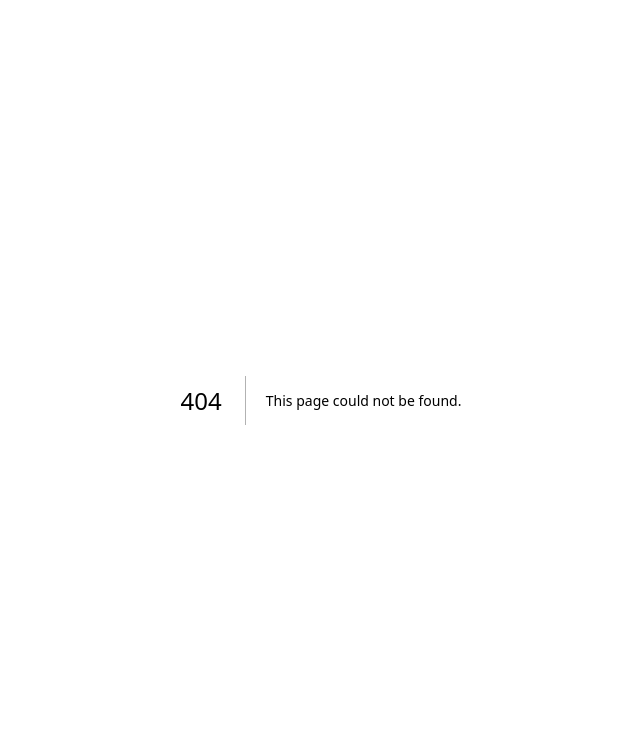
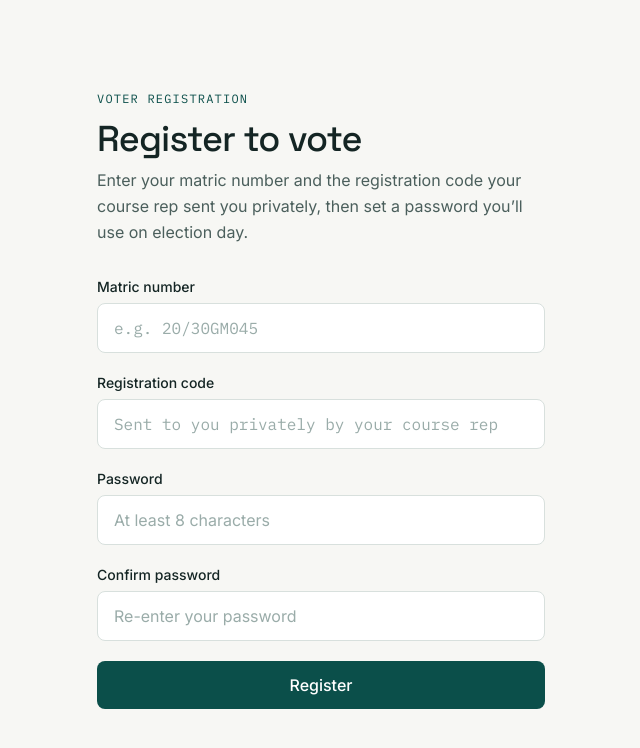
Before and after one commit to Jeremiah004/Nabmes-voting-platform, a Next.js app: page /register in a window 1280 px wide. Before the commit this address had no page. Shown: the top 748 px of the page, without its empty margins (319-959 px from the left). Built offline with nearby package versions, Linux system fonts and the light colour scheme.

Commit message:
Create page.js

```diff
--- /dev/null
+++ b/app/register/page.js
@@ -0,0 +1,191 @@
+"use client";
+
+import { useState } from "react";
+
+export default function RegisterPage() {
+  const [matricNumber, setMatricNumber] = useState("");
+  const [registrationCode, setRegistrationCode] = useState("");
+  const [password, setPassword] = useState("");
+  const [confirmPassword, setConfirmPassword] = useState("");
+  const [status, setStatus] = useState("idle");
+  const [message, setMessage] = useState("");
+  const [confirmation, setConfirmation] = useState(null);
+
+  async function handleSubmit(e) {
+    e.preventDefault();
+    setStatus("loading");
+    setMessage("");
+
+    try {
+      const res = await fetch("/api/register", {
+        method: "POST",
+        headers: { "Content-Type": "application/json" },
+        body: JSON.stringify({
+          matricNumber,
+          registrationCode,
+          password,
+          confirmPassword,
+        }),
+      });
+      const data = await res.json();
+
+      if (!res.ok) {
+        setStatus("error");
+        setMessage(data.error || "Registration failed.");
+        return;
+      }
+
+      setConfirmation(data);
+      setStatus("success");
+    } catch {
+      setStatus("error");
+      setMessage("Couldn't reach the server. Check your connection and try again.");
+    }
+  }
+
+  if (status === "success" && confirmation) {
+    return <ConfirmationCard data={confirmation} />;
+  }
+
+  return (
+    <main className="flex-1 flex items-center justify-center px-6 py-16">
+      <div className="w-full max-w-md">
+        <p className="font-mono text-xs tracking-widest uppercase text-[var(--accent-ink)] mb-3">
+          Voter Registration
+        </p>
+        <h1 className="font-display tracking-tight text-3xl sm:text-4xl text-[var(--ink)] mb-2">
+          Register to vote
+        </h1>
+        <p className="text-[var(--ink-muted)] mb-8 leading-relaxed">
+          Enter your matric number and the registration code your course
+          rep sent you privately, then set a password you&rsquo;ll use on
+          election day.
+        </p>
+
+        <form onSubmit={handleSubmit} className="space-y-5">
+          <div>
+            <label htmlFor="matricNumber" className="block text-sm font-medium text-[var(--ink)] mb-1.5">
+              Matric number
+            </label>
+            <input
+              id="matricNumber"
+              name="matricNumber"
+              type="text"
+              autoComplete="off"
+              required
+              value={matricNumber}
+              onChange={(e) => setMatricNumber(e.target.value)}
+              placeholder="e.g. 20/30GM045"
+              className="w-full font-mono rounded-lg border border-[var(--line)] bg-white px-4 py-3 text-[var(--ink)] placeholder:text-[var(--ink-faint)] focus:outline-none focus:ring-2 focus:ring-[var(--accent)] focus:border-transparent"
+            />
+          </div>
+
+          <div>
+            <label htmlFor="registrationCode" className="block text-sm font-medium text-[var(--ink)] mb-1.5">
+              Registration code
+            </label>
+            <input
+              id="registrationCode"
+              name="registrationCode"
+              type="text"
+              autoComplete="off"
+              required
+              value={registrationCode}
+              onChange={(e) => setRegistrationCode(e.target.value)}
+              placeholder="Sent to you privately by your course rep"
+              className="w-full font-mono rounded-lg border border-[var(--line)] bg-white px-4 py-3 text-[var(--ink)] placeholder:text-[var(--ink-faint)] focus:outline-none focus:ring-2 focus:ring-[var(--accent)] focus:border-transparent"
+            />
+          </div>
+
+          <div>
+            <label htmlFor="password" className="block text-sm font-medium text-[var(--ink)] mb-1.5">
+              Password
+            </label>
+            <input
+              id="password"
+              name="password"
+              type="password"
+              required
+              minLength={8}
+              value={password}
+              onChange={(e) => setPassword(e.target.value)}
+              placeholder="At least 8 characters"
+              className="w-full rounded-lg border border-[var(--line)] bg-white px-4 py-3 text-[var(--ink)] placeholder:text-[var(--ink-faint)] focus:outline-none focus:ring-2 focus:ring-[var(--accent)] focus:border-transparent"
+            />
+          </div>
+
+          <div>
+            <label htmlFor="confirmPassword" className="block text-sm font-medium text-[var(--ink)] mb-1.5">
+              Confirm password
+            </label>
+            <input
+              id="confirmPassword"
+              name="confirmPassword"
+              type="password"
+              required
+              minLength={8}
+              value={confirmPassword}
+              onChange={(e) => setConfirmPassword(e.target.value)}
+              placeholder="Re-enter your password"
+              className="w-full rounded-lg border border-[var(--line)] bg-white px-4 py-3 text-[var(--ink)] placeholder:text-[var(--ink-faint)] focus:outline-none focus:ring-2 focus:ring-[var(--accent)] focus:border-transparent"
+            />
+          </div>
+
+          {status === "error" && (
+            <p role="alert" className="text-sm text-[var(--error)] bg-[var(--error-bg)] rounded-lg px-4 py-3">
+              {message}
+            </p>
+          )}
+
+          <button
+            type="submit"
+            disabled={status === "loading"}
+            className="w-full rounded-lg bg-[var(--accent-ink)] text-white font-medium py-3 hover:opacity-90 transition disabled:opacity-60"
+          >
+            {status === "loading" ? "Registering…" : "Register"}
+          </button>
+        </form>
+      </div>
+    </main>
+  );
+}
+
+function ConfirmationCard({ data }) {
+  return (
+    <main className="flex-1 flex items-center justify-center px-6 py-16">
+      <div className="w-full max-w-sm">
+        <div className="relative rounded-2xl border-2 border-[var(--accent-ink)] bg-white p-8 overflow-hidden">
+          <div className="absolute -right-8 -top-8 h-28 w-28 rounded-full border-4 border-[var(--accent)] opacity-20 rotate-12" />
+          <p className="font-mono text-xs tracking-widest uppercase text-[var(--accent-ink)] mb-4">
+            Registration Confirmed
+          </p>
+          <h1 className="font-display tracking-tight text-2xl text-[var(--ink)] mb-6">
+            You&rsquo;re on the roll.
+          </h1>
+          <dl className="space-y-3 text-sm">
+            <div className="flex justify-between border-b border-[var(--line)] pb-2">
+              <dt className="text-[var(--ink-muted)]">Matric No.</dt>
+              <dd className="font-mono text-[var(--ink)]">{data.matricNumber}</dd>
+            </div>
+            {data.department && (
+              <div className="flex justify-between border-b border-[var(--line)] pb-2">
+                <dt className="text-[var(--ink-muted)]">Department</dt>
+                <dd className="text-[var(--ink)]">{data.department}</dd>
+              </div>
+            )}
+            {data.level && (
+              <div className="flex justify-between border-b border-[var(--line)] pb-2">
+                <dt className="text-[var(--ink-muted)]">Level</dt>
+                <dd className="text-[var(--ink)]">{data.level}</dd>
+              </div>
+            )}
+          </dl>
+          <p className="text-sm text-[var(--ink-muted)] mt-6 leading-relaxed">
+            Keep your password safe — you&rsquo;ll use it to sign in and vote
+            once polls open. Don&rsquo;t share it, even with course reps.
+          </p>
+        </div>
+      </div>
+    </main>
+  );
+}
```
